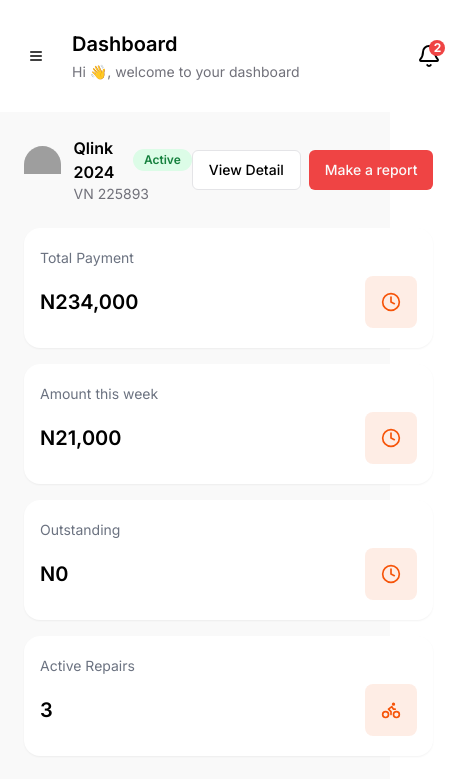
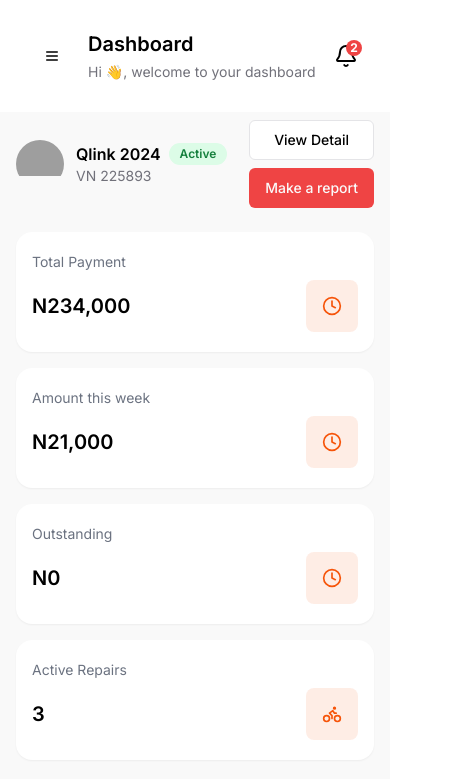
Before and after one commit to vooom2/Frontend, a React (Vite) app: page /dashboard in a window 390 px wide. Shown: the top 779 px of the page, 457 px wide, since content can reach past the window. Built offline with nearby package versions, Linux system fonts and the light colour scheme; grey boxes are pictures that could not be loaded.

Commit message:
mobile ui fixes

```diff
--- a/index.html
+++ b/index.html
@@ -4,7 +4,7 @@
 <head>
   <meta charset="UTF-8" />
   <link rel="icon" type="image/png" href="/logo.png" />
-  <meta name="viewport" content="width=device-width, initial-scale=1.0" user-scalable="false" />
+  <meta name="viewport" content="width=device-width, initial-scale=1.0, user-scalable=no" />
   <link rel="preconnect" href="https://fonts.googleapis.com">
   <link rel="preconnect" href="https://fonts.gstatic.com" crossorigin>
   <link
--- a/src/components/dashboard_header.tsx
+++ b/src/components/dashboard_header.tsx
@@ -8,7 +8,7 @@ import {
 } from "@/components/ui/popover"
 function DashboardHeader() {
     return (
-        <header className="sticky top-0 bg-background z-10 py-6">
+        <header className="sticky top-0 bg-background z-10 py-6 px-4">
             <div className="flex h-16 items-center px-4 gap-4 ">
                 {/* Mobile Navigation */}
                 <MobileNav />
--- a/src/components/dashboard_layout.tsx
+++ b/src/components/dashboard_layout.tsx
@@ -9,9 +9,9 @@ export default function DashboardLayout() {
                 <div className="hidden md:block w-64 fixed inset-y-0">
                     <Sidebar />
                 </div>
-                <main className="flex-1 md:pl-64">
+                <main className="flex-1 md:pl-64 ">
                     <DashboardHeader />
-                    <div className="p-4 space-y-4">
+                    <div className="px-2 md:p-4 space-y-4">
                         <Outlet />
                     </div>
                 </main>
--- a/src/components/sidebar.tsx
+++ b/src/components/sidebar.tsx
@@ -41,7 +41,7 @@ export default function Sidebar({ onNavigate }: SidebarProps) {
                 {navigation.map((item) => {
                     const Icon = item.icon;
                     const isActive = location.pathname === item.href;
-
+                    console.log(location.pathname, item.href);
                     return (
                         <Link
                             key={item.name}
--- a/src/pages/dashboard/dashboard.tsx
+++ b/src/pages/dashboard/dashboard.tsx
@@ -80,7 +80,7 @@ export default function Dashboard() {
                         <p className="text-sm text-muted-foreground">VN 225893</p>
                     </div>
                 </div>
-                <div className="flex gap-2">
+                <div className="flex gap-2 flex-col md:flex-row">
                     <Button variant="outline">View Detail</Button>
                     <Button variant="destructive">Make a report</Button>
                 </div>
--- a/src/pages/dashboard/rentals/motorcycle_rental_details.tsx
+++ b/src/pages/dashboard/rentals/motorcycle_rental_details.tsx
@@ -38,7 +38,7 @@ export default function MotorcycleRentalDetails() {
     ]
 
     return (
-        <div className="max-w-6xl mx-auto p-4 space-y-8">
+        <div className="max-w-6xl mx-auto p-4  space-y-8">
             <div className="grid md:grid-cols-2 gap-8">
                 <div className="space-y-4">
                     <Link to="/dashboard/rent/available/apply/id">
```
